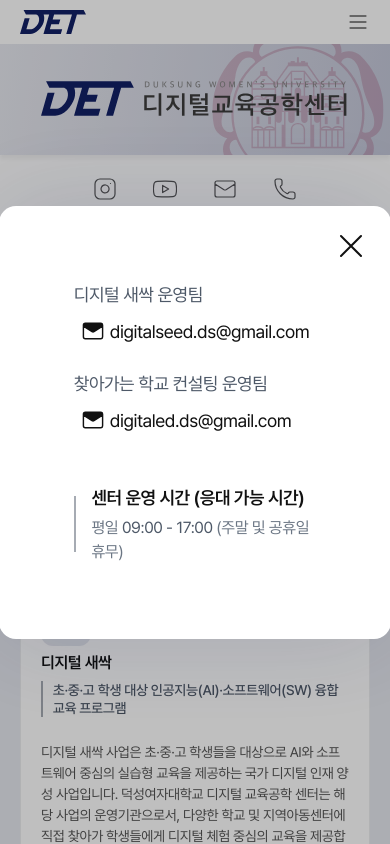
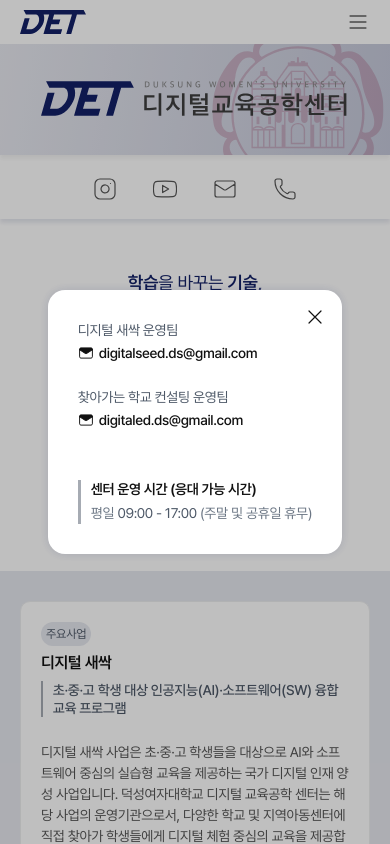
Before and after one commit to DS-DET-LAB/DS-DET-LAB, a React (Vite) app: page / in a window 390 px wide. Both pictures are taken after a click on the element 225 px from the left and 188 px from the top of the page. Shown: the top 844 px of the page. Built offline with nearby package versions, Linux system fonts and the light colour scheme.

Commit message:
♻️ Refactor: 모달 반응형 QA 반영 (#9)

```diff
--- a/src/routes/main/Main.jsx
+++ b/src/routes/main/Main.jsx
@@ -71,7 +71,7 @@
         </M.MoreButtonSection>
       </M.BottomSection>
 
-      {isModalOpen && <InformModal shortcut={isModalOpen} onClose={() => setIsModalOpen(false)} />}
+      {isModalOpen && <InformModal shortcut={isModalOpen} onClose={() => setIsModalOpen(false)} viewport={viewport} />}
     </>
   );
 }
--- a/src/routes/main/components/inform-modal/InformModal.jsx
+++ b/src/routes/main/components/inform-modal/InformModal.jsx
@@ -9,44 +9,46 @@
  * Shortcut(메일, 전화 등) 클릭 시 나타나는 센터 정보 모달 컴포넌트입니다.
  * DB에 저장된 centerTime 값과 constants에 정의된 INFORM_CONTENT 값을 기반으로 내용을 표시합니다.
  * 메일 또는 전화 정보와 함께 운영 시간을 보여줍니다.
+ * 전달받은 viewport를 통해 반응형으로 사이즈를 조절합니다.
  *
  * @component
  * @param {string} shortcut - 어떤 정보를 표시할지 구분하는 키 값 ("메일" | "전화")
  * @param {function} onClose - 모달을 닫을 때 실행되는 함수
+ * @param {string} viewport - 반응형 (Desktop, Tablet, Mobile)
  *
  * @example
  * // 메일 모달
- * <InformModal shortcut="메일" onClose={() => setIsModalOpen(false)} />
+ * <InformModal shortcut="메일" onClose={() => setIsModalOpen(false)} viewport={viewport} />
  *
  * @author 김서윤
  */
 
-function InformModal({ shortcut, onClose }) {
+function InformModal({ shortcut, onClose, viewport }) {
   const data = INFORM_CONTENT[shortcut];
 
   return (
     <M.Background onClick={onClose}>
-      <M.Container onClick={(e) => e.stopPropagation()}>
-        <M.CloseButton src={IcClose} alt="닫기" onClick={onClose} />
+      <M.Container onClick={(e) => e.stopPropagation()} viewport={viewport}>
+        <M.CloseButton src={IcClose} alt="닫기" onClick={onClose} viewport={viewport} />
 
         <M.ContentConatiner>
           <M.CenterInformContainer>
             {data.items.map((item, index) => (
-              <M.CenterFrame key={index}>
-                <M.CenterTitle>{item.title}</M.CenterTitle>
-                <M.CenterDetail>
-                  <M.CenterIcon src={data.icon} alt={shortcut} />
-                  <M.CenterText>{item.text}</M.CenterText>
+              <M.CenterFrame key={index} viewport={viewport}>
+                <M.CenterTitle viewport={viewport}>{item.title}</M.CenterTitle>
+                <M.CenterDetail viewport={viewport}>
+                  <M.CenterIcon src={data.icon} alt={shortcut} viewport={viewport} />
+                  <M.CenterText viewport={viewport}>{item.text}</M.CenterText>
                 </M.CenterDetail>
               </M.CenterFrame>
             ))}
           </M.CenterInformContainer>
 
-          <M.ContactContainer>
-            <M.ContactLine />
+          <M.ContactContainer viewport={viewport}>
+            <M.ContactLine viewport={viewport} />
             <M.ContactFrame>
-              <M.ContactTitle>{centerTime.title}</M.ContactTitle>
-              <M.ContactText>
+              <M.ContactTitle viewport={viewport}>{centerTime.title}</M.ContactTitle>
+              <M.ContactText viewport={viewport}>
                 평일 <M.Highlight>{centerTime.time}</M.Highlight> (주말 및 공휴일 휴무)
               </M.ContactText>
             </M.ContactFrame>
--- a/src/routes/main/components/inform-modal/informModalStyle.js
+++ b/src/routes/main/components/inform-modal/informModalStyle.js
@@ -17,16 +17,20 @@
 
 export const Container = styled.div`
   position: relative;
-  padding: 75px;
+  padding: ${({ viewport }) => (viewport === 'mobile' ? '30px' : '75px')};
   border-radius: 17px;
   background-color: ${palette.background.white};
-  box-shadow: 0 0 100px 0 ${palette.mainNavy.navy15};
+  box-shadow: ${({ viewport }) =>
+    viewport === 'mobile' ? `0 0 10px 0 ${palette.mainNavy.navy15}` : `0 0 100px 0 ${palette.mainNavy.navy15}`};
 `;
 
 export const CloseButton = styled.img`
   position: absolute;
-  right: 20px;
-  top: 20px;
+  right: ${({ viewport }) => (viewport === 'mobile' ? '15px' : '20px')};
+  top: ${({ viewport }) => (viewport === 'mobile' ? '15px' : '20px')};
+  width: ${({ viewport }) => (viewport === 'mobile' ? '24px' : '40px')};
+  height: auto;
+  aspect-ratio: 1 / 1;
   cursor: pointer;
 `;
 
@@ -45,42 +49,43 @@
 export const CenterFrame = styled.div`
   display: flex;
   flex-direction: column;
-  gap: 10px;
+  gap: ${({ viewport }) => (viewport === 'mobile' ? '3px' : '5px')};
 `;
 
 export const CenterTitle = styled.div`
   color: ${palette.text.secondary};
-  /* r18 */
-  font-size: 18px;
+  /* r18 & r14 */
+  font-size: ${({ viewport }) => (viewport === 'mobile' ? '14px' : '18px')};
   font-weight: 400;
   line-height: 150%;
-  letter-spacing: -0.45px;
+  letter-spacing: ${({ viewport }) => (viewport === 'mobile' ? '-0.35px' : '-0.45px')};
 `;
 
 export const CenterDetail = styled.div`
   display: flex;
-  padding: 0 7px;
+  padding: ${({ viewport }) => (viewport === 'mobile' ? '0' : '0 7px')};
   align-items: center;
   gap: 5px;
 `;
 
 export const CenterIcon = styled.img`
-  width: 24px;
-  height: 24px;
+  width: ${({ viewport }) => (viewport === 'mobile' ? '16px' : '24px')};
+  height: auto;
+  aspect-ratio: 1 / 1;
 `;
 
 export const CenterText = styled.div`
   color: ${palette.text.primary};
-  font-size: 18px;
-  font-weight: 400;
-  line-height: 150%;
-  letter-spacing: -0.45px;
+  font-size: ${({ viewport }) => (viewport === 'mobile' ? '14px' : '18px')};
+  font-weight: ${({ viewport }) => (viewport === 'mobile' ? '500' : '400')};
+  line-height: ${({ viewport }) => (viewport === 'mobile' ? '130%' : '150%')};
+  letter-spacing: ${({ viewport }) => (viewport === 'mobile' ? '-0.35px' : '-0.45px')};
 `;
 
 export const ContactContainer = styled.div`
   display: flex;
   align-items: center;
-  gap: 15px;
+  gap: ${({ viewport }) => (viewport === 'mobile' ? '10px' : '15px')};
 `;
 
 export const ContactFrame = styled.div`
@@ -91,24 +96,24 @@
 
 export const ContactLine = styled.div`
   width: 3px;
-  height: 56px;
+  height: ${({ viewport }) => (viewport === 'mobile' ? '44px' : '56px')};
   background-color: ${palette.text.secondary50};
 `;
 
 export const ContactTitle = styled.div`
   color: ${palette.text.primary};
-  font-size: 18px;
+  font-size: ${({ viewport }) => (viewport === 'mobile' ? '14px' : '18px')};
   font-weight: 600;
-  line-height: 150%;
-  letter-spacing: -0.45px;
+  line-height: ${({ viewport }) => (viewport === 'mobile' ? '130%' : '150%')};
+  letter-spacing: ${({ viewport }) => (viewport === 'mobile' ? '-0.35px' : '-0.45px')};
 `;
 
 export const ContactText = styled.div`
   color: #6b7684;
-  font-size: 16px;
+  font-size: ${({ viewport }) => (viewport === 'mobile' ? '14px' : '16px')};
   font-weight: 400;
   line-height: 150%;
-  letter-spacing: -0.4px;
+  letter-spacing: ${({ viewport }) => (viewport === 'mobile' ? '-0.35px' : '-0.4px')};
 `;
 
 export const Highlight = styled.span`
```
